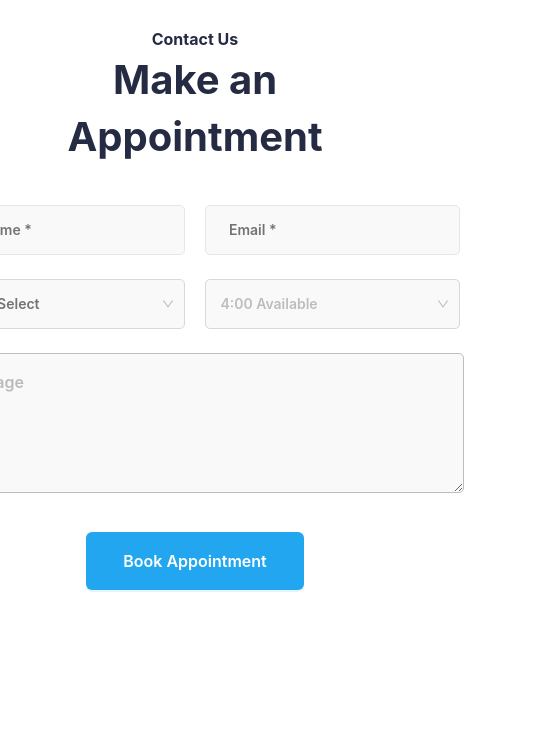
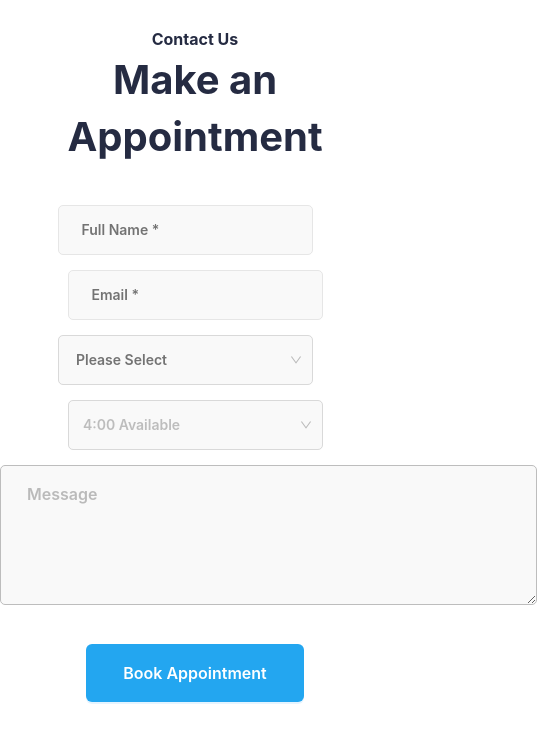
Before and after one commit to Akash-Ramjyothi/Enalo-Appointment, a React (Create React App) app: page / in a window 390 px wide. Shown: the top 742 px of the page, 537 px wide, since content can reach past the window. Built offline with nearby package versions, Linux system fonts and the light colour scheme.

Commit message:
Minor ui fix

```diff
--- a/src/App.css
+++ b/src/App.css
@@ -64,3 +64,34 @@
   left: 10px !important;
   color: #bdbdbd;
 }
+
+/* Mobile specific styles */
+@media (max-width: 768px) {
+  .form-container {
+    width: 90%; /* Wider form on mobile */
+    padding: 0 15px;
+  }
+
+  /* Stack inputs vertically */
+  .input-wrapper,
+  .dropdown-wrapper,
+  .message-wrapper {
+    flex-direction: column;
+  }
+
+  .input-wrapper > .ant-form-item,
+  .dropdown-wrapper > .ant-form-item {
+    margin-right: 0;
+    margin-bottom: 15px; /* Space between fields */
+  }
+
+  .contact-us-text {
+    font-size: 20px; /* Adjust font size for smaller screens */
+    text-align: center;
+  }
+
+  .submit-button {
+    margin-top: 20px;
+    height: 48px;
+  }
+}
```
